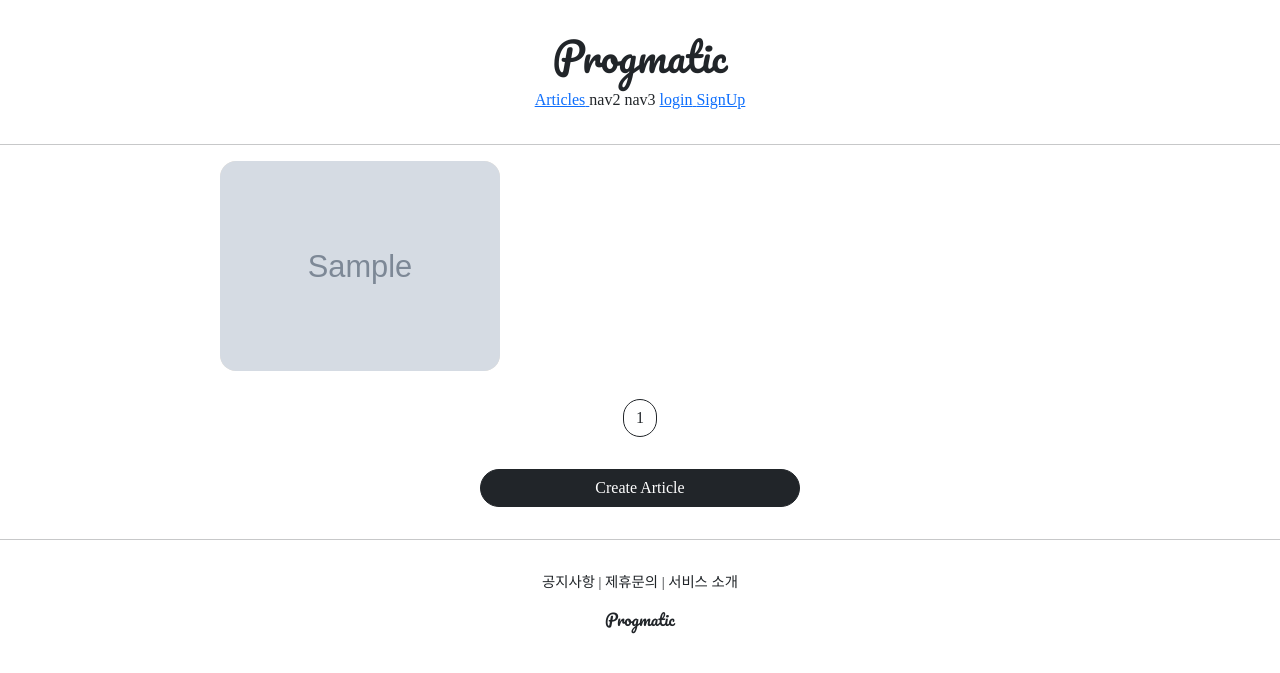
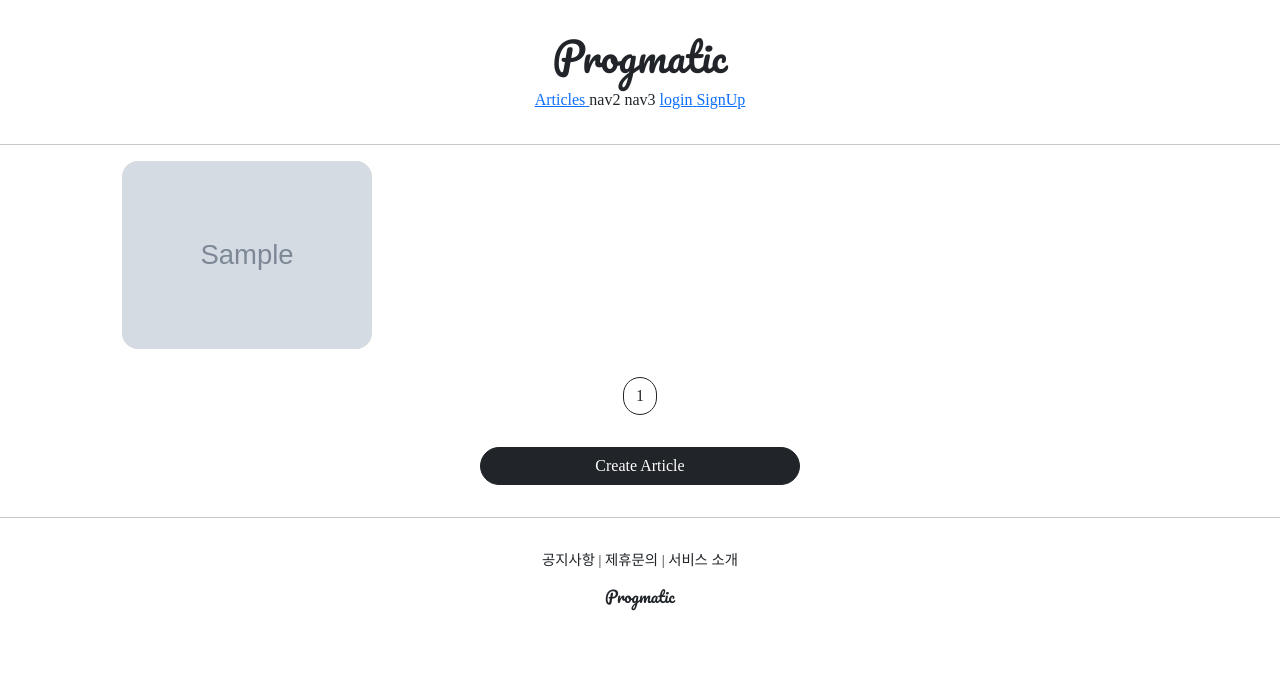
Before and after one commit to SJ-Hyun/pragmatic, a Django app: page /articles/list/ in a window 1280 px wide. Shown: the top 673 px of the page. Run offline with Django 4.2, Linux system fonts and the light colour scheme; tables that the repository leaves empty hold one stand-in row (values such as "Sample post"); grey boxes marked "Sample" are stand-in pictures; parts of the project's set-up code (start-up, migrations or seed data) failed here and were passed over; some libraries are stand-ins or nearby versions; some web fonts are replaced.

Commit message:
django 39 course commit

```diff
--- a/articleapp/templates/articleapp/list.html
+++ b/articleapp/templates/articleapp/list.html
@@ -2,8 +2,17 @@
 {% load static %}
 {% block content %}
 <style>
+
+  .container {
+    padding: 0;
+    margin: 0, auto;
+  }
+
+  .container a {
+   width: 45%;
+   max-width: 250px;
+  }
   .container div {
-  width: 280px;
     background-color: antiquewhite;
     display: flex;
     justify-content: center;
@@ -14,6 +23,7 @@
     width: 100%;
     border-radius: 1rem;
   }
+
 </style>
   {% if article_list %}
   <div class="container">
@@ -34,7 +44,7 @@
   {% include 'snippets/pagination.html' with page_obj=page_obj %}
 
   <div style="text-align: center;">
-    <a href="{% url 'articleapp:create' %}" class="btn btn-dark rounded-pill col-3 mt-3 mb-3">
+    <a href="{% url 'articleapp:create' %}" class="btn btn-dark rounded-pill col-3 mt-3 mb-3 px-2">
       Create Article
     </a>
   </div>
--- a/progmatic/settings.py
+++ b/progmatic/settings.py
@@ -39,7 +39,7 @@ SECRET_KEY = env('SECRET_KEY')
 # SECURITY WARNING: don't run with debug turned on in production!
 DEBUG = True
 
-ALLOWED_HOSTS = []
+ALLOWED_HOSTS = ['*']
 
 
 # Application definition
--- a/static/base.css
+++ b/static/base.css
@@ -15,3 +15,9 @@
     text-align:center;
     margin-top: 2rem;
 }
+
+@media screen and (max-width:500px) {
+    html {
+        font-size: 13px;
+    }
+}
--- a/templates/head.html
+++ b/templates/head.html
@@ -2,6 +2,7 @@
 
 <head>
     <meta charset="UTF-8">
+    <meta name="viewport" content="width=device-width, initialscale=1, shrink-to-fit=no">
     <title>Pragmatic</title>
 
     <!--  bootstrap link  -->
```
Lines whose indentation alone changed are shown as unchanged.
